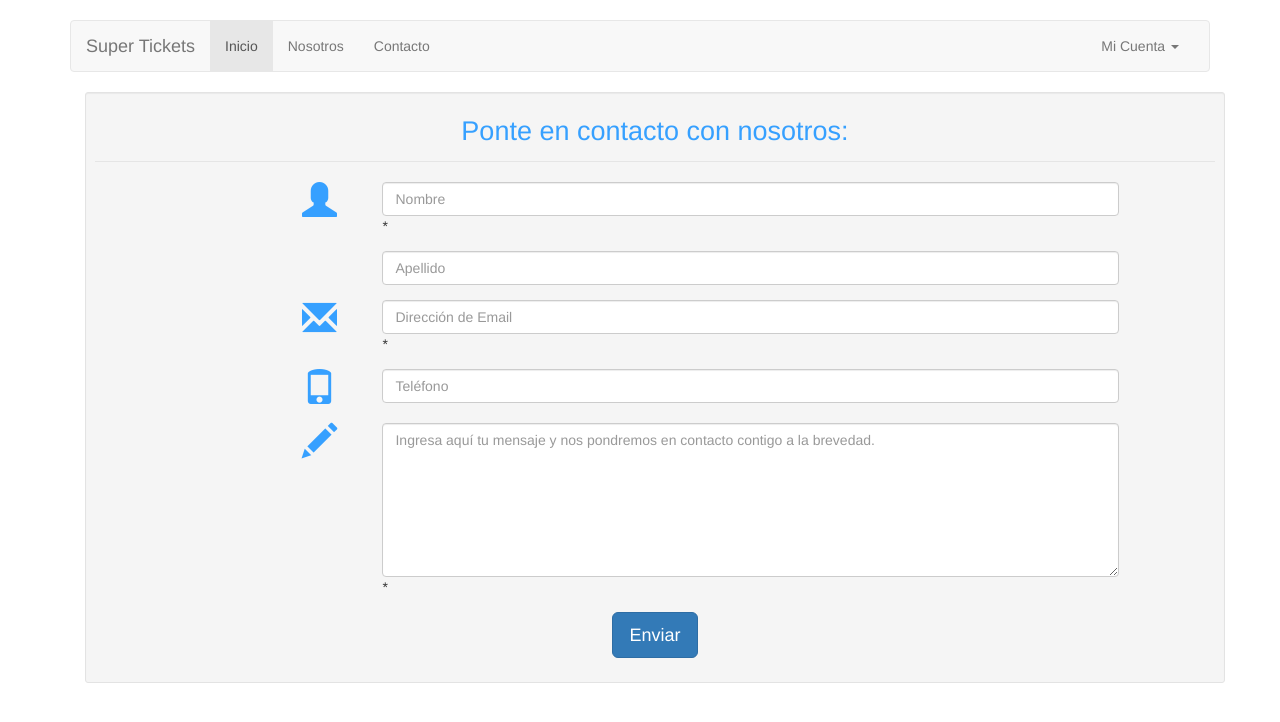
After one commit to CesarVelazquez/codigoAbierto, a CodeIgniter app: page /ticket/index.php/ctrlcontacto/index in a window 1280 px wide. The commit adds this page. Shown: the top 722 px of the page. Run offline with CodeIgniter, Linux system fonts and the light colour scheme.

Commit message:
Forma de contacto agregada

```diff
--- /dev/null
+++ b/application/controllers/ctrlContacto.php
@@ -0,0 +1,97 @@
+<?php
+
+/*
+ * To change this license header, choose License Headers in Project Properties.
+ * To change this template file, choose Tools | Templates
+ * and open the template in the editor.
+ */
+
+/**
+ * Description of inicio
+ *
+ * @author Rafael
+ */
+class CtrlContacto extends CI_Controller{
+
+
+    function index()
+    {
+
+        $header=array('titulo'=>'Contacto');
+        $footer=array('ruta'=>  base_url('assets/js/inicio.js'));
+        $this->load->view('comun/header', $header);
+        $this->load->view('comun/menu');
+        $this->load->view('contacto');
+        $this->load->view('comun/footer',$footer);
+    }
+
+    function enviar ()
+    {
+
+            $this->load->library('form_validation');
+            $this->load->helper('security');
+            //Reglas de validación
+            $this->form_validation->set_rules('frmNombre','Nombre','trim|required|xss_clean');
+            $this->form_validation->set_rules('frmApellido','Apellido','trim|xss_clean');
+            $this->form_validation->set_rules('frmEmail','Correo Electrónico','trim|required|valid_email|xss_clean');
+            $this->form_validation->set_rules('frmTelefono','Telefono','trim|xss_clean');
+            $this->form_validation->set_rules('frmMensaje','Mensaje','trim|required|xss_clean');
+
+            // Si alguna condición no se cumple
+            if ($this->form_validation->run()== FALSE) {
+                $footer=array('ruta'=>  base_url('asset/js/inicio.js'));
+                $this->load->view('comun/header');
+                $this->load->view('comun/menu');
+                $this->load->view('contacto');
+                $this->load->view('comun/footer',$footer);
+            } else{
+                // Toma los datos envía el correo
+                $data = array(
+                     'nombre' => $this->input->post('frmNombre'),
+                     'apellido' => $this->input->post('frmApellido'),
+                     'email'  => $this->input->post('frmEmail'),
+                     'telefono' => $this->input->post('frmTelefono'),
+                     'mensaje' => $this->input->post('frmMensaje')
+                    );
+
+                // Envío de Email
+                $config['useragent']    = 'CodeIgniter';
+                $config['protocol']     = 'smtp';
+                $config['smtp_host']    = 'ssl://smtp.googlemail.com';
+                $config['smtp_user']    = 'rafael.chavarriaperez@gmail.com'; // Your gmail id
+                $config['smtp_pass']    = 'codigoabierto2015'; // Your gmail Password
+                $config['smtp_port']    = 465;
+                $config['wordwrap']     = TRUE;
+                $config['wrapchars']    = 76;
+                $config['mailtype']     = 'html';
+                $config['charset']      = 'utf-8';
+                $config['validate']     = FALSE;
+                $config['priority']     = 3;
+                $config['newline']      = "\r\n";
+                $config['crlf']         = "\r\n";
+
+                $this->load->library('email');
+                $this->email->initialize($config);
+
+                $this->email->from($data['email'], $data['nombre'] . " " . $data['apellido']);
+                $this->email->to('thief_raf@hotmail.com');
+
+
+                $this->email->subject('Forma de Contacto Super Tickets');
+                $this->email->message($data['mensaje']);
+
+                if ($this->email->send()) {
+                    $header=array('titulo'=>'Contacto');
+                    $footer=array('ruta'=>  base_url('assets/js/inicio.js'));
+                    $this->load->view('comun/header', $header);
+                    $this->load->view('comun/menu');
+                    $this->load->view('enviado',$data);
+                    $this->load->view('comun/footer',$footer);
+                }else{
+                    echo "error";
+                }
+
+            }
+    }
+
+}
--- a/application/models/venta.php
+++ b/application/models/venta.php
@@ -10,6 +10,12 @@ class Venta extends CI_Model
     function getVenta($id)
     {
         $query=  $this->db->get_where('venta', array('idVenta'=>$id));
+        return $query->row();
+    }
+
+    function getVentaUsuario($id)
+    {
+        $query=  $this->db->get_where('venta', array('idUsuario'=>$id));
         return $query->row();
     }
 
--- a/application/views/comun/login.php
+++ b/application/views/comun/login.php
@@ -13,7 +13,7 @@
             </div>
             <div class="form-group">
               <label for="frmPass" class="control-label">Contraseña</label>
-              <input type="text" class="form-control" name="frmPass">
+              <input type="password" class="form-control" name="frmPass">
             </div>
             <button type="submit" class="btn btn-primary">Iniciar Sesión</button>
           </form>
--- a/application/views/comun/menu.php
+++ b/application/views/comun/menu.php
@@ -11,13 +11,13 @@
               <span class="icon-bar"></span>
               <span class="icon-bar"></span>
             </button>
-            <a class="navbar-brand" href="#">Super Tickets</a>
+            <a class="navbar-brand" href="<?php echo base_url(); ?>">Super Tickets</a>
           </div>
           <div id="navbar" class="navbar-collapse collapse">
             <ul class="nav navbar-nav">
               <li class="active"><a href="#">Inicio</a></li>
               <li><a href="#">Nosotros</a></li>
-              <li><a href="#">Contacto</a></li>
+              <li><a href="<?php echo site_url('ctrlContacto/index'); ?>">Contacto</a></li>
             </ul>
             <ul class="nav navbar-nav navbar-right">
                 <?php if (isset($this->session->userdata['usuario'])) {
--- /dev/null
+++ b/application/views/contacto.php
@@ -0,0 +1,66 @@
+<div class="container">
+    <div class="row">
+        <div class="col-md-12">
+            <div class="well well-sm">
+                <form class="form-horizontal" action="<?php echo site_url('ctrlContacto/enviar'); ?>" method="post">
+                    <fieldset>
+                        <legend class="text-center header">Ponte en contacto con nosotros:</legend>
+
+                        <div class="form-group">
+                            <span class="col-md-1 col-md-offset-2 text-center"><i class="glyphicon glyphicon-user bigicon"></i></span>
+                            <div class="col-md-8">
+                                <input id="frmNombre" name="frmNombre" type="text" placeholder="Nombre" class="form-control">*
+                            </div>
+                        </div>
+                        <div class="form-group">
+                            <span class="col-md-1 col-md-offset-2 text-center"><i class="fa fa-user bigicon"></i></span>
+                            <div class="col-md-8">
+                                <input id="frmApellido" name="frmApellido" type="text" placeholder="Apellido" class="form-control">
+                            </div>
+                        </div>
+
+                        <div class="form-group">
+                            <span class="col-md-1 col-md-offset-2 text-center"><i class="glyphicon glyphicon-envelope bigicon"></i></span>
+                            <div class="col-md-8">
+                                <input id="frmEmail" name="frmEmail" type="text" placeholder="Dirección de Email" class="form-control">*
+                            </div>
+                        </div>
+
+                        <div class="form-group">
+                            <span class="col-md-1 col-md-offset-2 text-center"><i class="glyphicon glyphicon-phone bigicon"></i></span>
+                            <div class="col-md-8">
+                                <input id="frmTel" name="frmTel" type="text" placeholder="Teléfono" class="form-control">
+                            </div>
+                        </div>
+
+                        <div class="form-group">
+                            <span class="col-md-1 col-md-offset-2 text-center"><i class="glyphicon glyphicon-pencil bigicon"></i></span>
+                            <div class="col-md-8">
+                                <textarea class="form-control" id="frmMensaje" name="frmMensaje" placeholder="Ingresa aquí tu mensaje y nos pondremos en contacto contigo a la brevedad." rows="7"></textarea>*
+                            </div>
+                        </div>
+
+                        <div class="form-group">
+                            <div class="col-md-12 text-center">
+                                <button type="submit" class="btn btn-primary btn-lg">Enviar</button>
+                            </div>
+                        </div>
+                    </fieldset>
+                </form>
+            </div>
+        </div>
+    </div>
+</div>
+<?php echo validation_errors(); ?>
+<style>
+    .header {
+        color: #36A0FF;
+        font-size: 27px;
+        padding: 10px;
+    }
+
+    .bigicon {
+        font-size: 35px;
+        color: #36A0FF;
+    }
+</style>
--- a/application/views/misDatos.php
+++ b/application/views/misDatos.php
@@ -13,15 +13,17 @@
 			    <h5><?php echo $nombre; ?></h5>
 			    <h6><?php echo $email; ?></h6>
 			  </div>
+			  <div class="panel-footer"><a href='#' data-toggle='modal' data-target='#del'>Eliminar mi cuenta</a></div>
 			</div>
  		</div>
  		<div class="col-sm-6">
  			<div class="panel panel-default">
 			  <div class="panel-heading">
 			    <h3 class="panel-title">Mis Compras</h3>
+
 			  </div>
 			  <div class="panel-body">
-
+			    <p>No has realizado ninguna compra.</p>
 			  </div>
 			</div>
  		</div>
```
Also changed, not shown: application/controllers/ctrlUsuario.php (+29 -9 lines), application/models/usuario.php (+5 -6 lines), application/views/enviado.php (added, +19 -0 lines).
